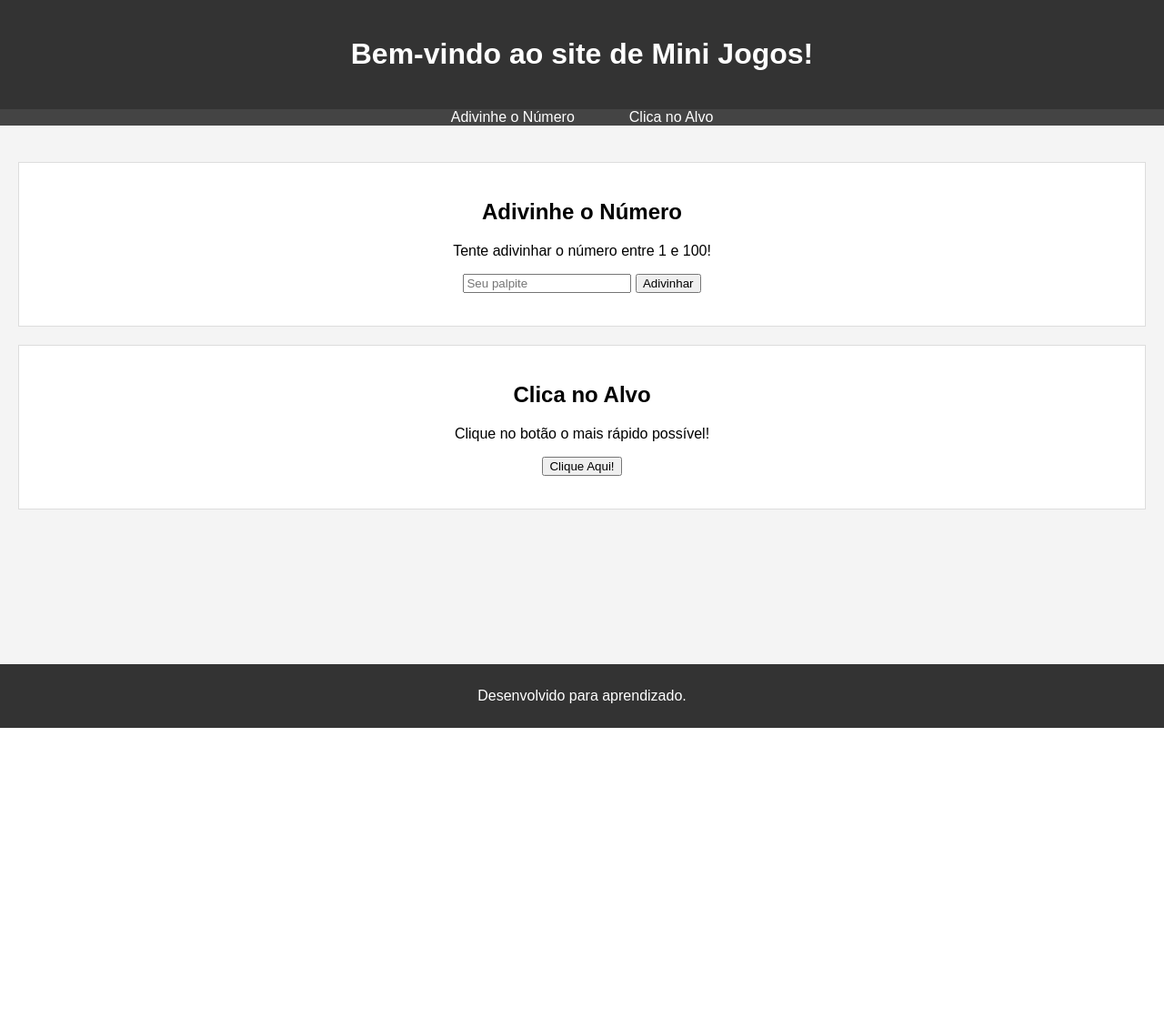
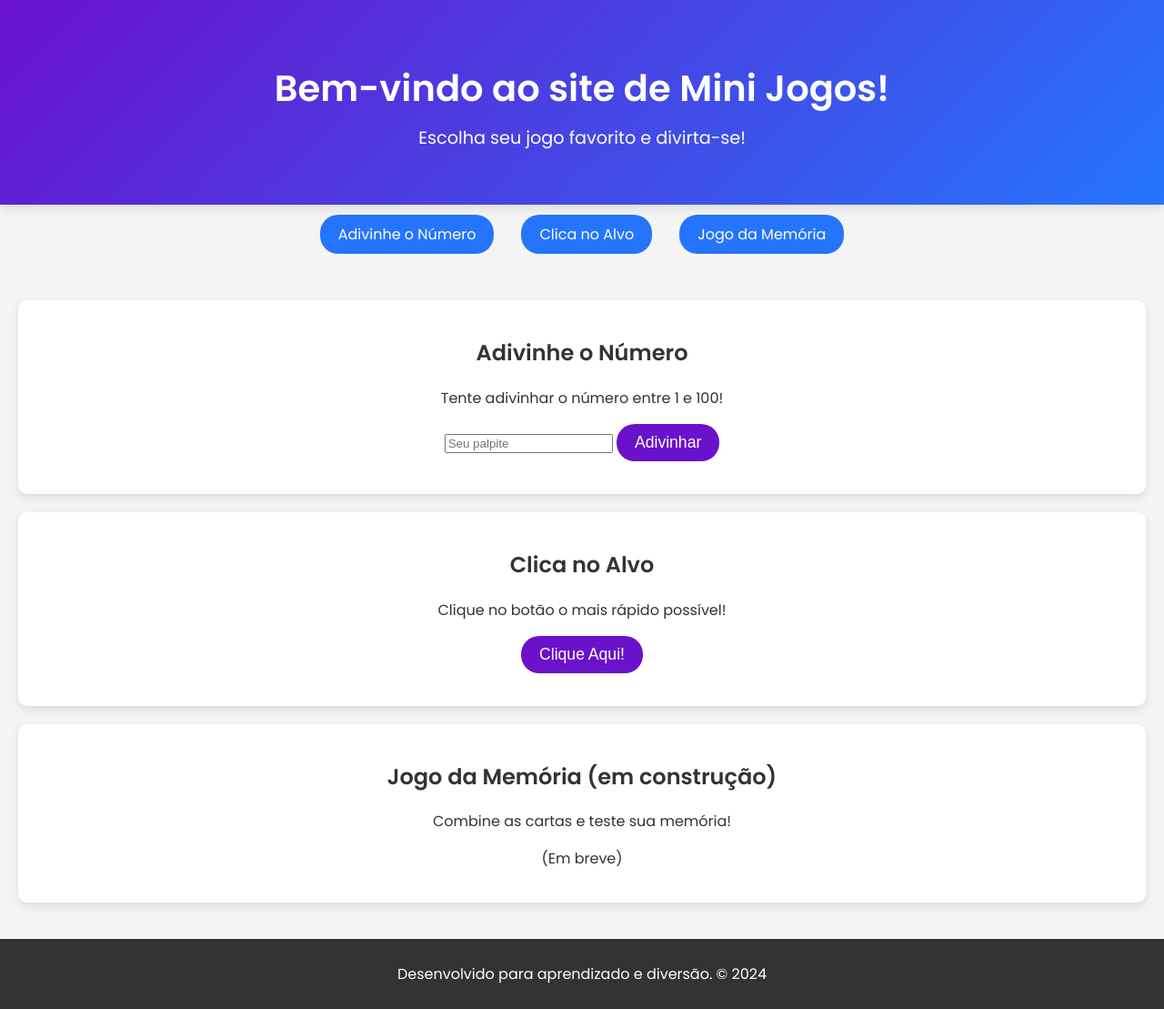
Before and after one commit to guxtinhahteste/minijogos, a PHP site: page / in a window 1280 px wide. Shown: the whole page at 91% size. Before the commit the page ends 800 px from the top, so only its background shows below. Run offline with PHP 8.4, Linux system fonts and the light colour scheme.

Commit message:
Add files via upload

```diff
--- a/index.html
+++ b/index.html
@@ -6,15 +6,18 @@
     <meta name="viewport" content="width=device-width, initial-scale=1.0">
     <title>Mini Jogos Interativos</title>
     <link rel="stylesheet" href="styles.css">
+    <link href="https://fonts.googleapis.com/css2?family=Poppins:wght@400;600&display=swap" rel="stylesheet">
 </head>
 <body>
     <header>
         <h1>Bem-vindo ao site de Mini Jogos!</h1>
+        <p>Escolha seu jogo favorito e divirta-se!</p>
     </header>
     <nav>
         <ul>
             <li><a href="#adivinhe-numero">Adivinhe o Número</a></li>
             <li><a href="#clica-alvo">Clica no Alvo</a></li>
+            <li><a href="#jogo-da-memoria">Jogo da Memória</a></li>
         </ul>
     </nav>
     <main>
@@ -32,10 +35,16 @@
             <button id="alvo" onclick="clicarAlvo()">Clique Aqui!</button>
             <p id="resultado-clique"></p>
         </section>
+
+        <section id="jogo-da-memoria">
+            <h2>Jogo da Memória (em construção)</h2>
+            <p>Combine as cartas e teste sua memória!</p>
+            <p>(Em breve)</p>
+        </section>
     </main>
 
     <footer>
-        <p>Desenvolvido para aprendizado.</p>
+        <p>Desenvolvido para aprendizado e diversão. © 2024</p>
     </footer>
 
     <script src="script.js"></script>
--- a/script.js
+++ b/script.js
@@ -8,10 +8,13 @@ function adivinheNumero() {
 
     if (palpite == numeroSecreto) {
         resultado.innerText = 'Parabéns! Você acertou!';
+        resultado.style.color = 'green';
     } else if (palpite < numeroSecreto) {
         resultado.innerText = 'Tente um número maior!';
+        resultado.style.color = 'blue';
     } else {
         resultado.innerText = 'Tente um número menor!';
+        resultado.style.color = 'red';
     }
 }
 
@@ -29,6 +32,7 @@ function clicarAlvo() {
         const tempoFim = new Date().getTime();
         const tempoTotal = (tempoFim - tempoInicio) / 1000;
         resultado.innerText = 'Você clicou em ' + tempoTotal + ' segundos!';
+        resultado.style.color = 'purple';
         alvo.innerText = 'Clique Aqui!';
         tempoInicio = null;
     }
--- a/styles.css
+++ b/styles.css
@@ -1,23 +1,34 @@
 
 body {
-    font-family: Arial, sans-serif;
+    font-family: 'Poppins', sans-serif;
     margin: 0;
     padding: 0;
     background-color: #f4f4f4;
     text-align: center;
+    color: #333;
 }
 
 header {
-    background-color: #333;
+    background: linear-gradient(135deg, #6a11cb, #2575fc);
     color: white;
-    padding: 20px 0;
+    padding: 40px 0;
+    box-shadow: 0 4px 10px rgba(0, 0, 0, 0.1);
+}
+
+header h1 {
+    font-size: 2.5em;
+    margin-bottom: 10px;
+}
+
+header p {
+    font-size: 1.2em;
+    margin-top: 0;
 }
 
 nav ul {
     list-style: none;
     padding: 0;
-    background-color: #444;
-    margin: 0;
+    margin: 20px 0;
     display: flex;
     justify-content: center;
 }
@@ -29,11 +40,14 @@ nav ul li {
 nav ul li a {
     color: white;
     text-decoration: none;
-    padding: 15px;
+    padding: 10px 20px;
+    background-color: #2575fc;
+    border-radius: 20px;
+    transition: background-color 0.3s;
 }
 
 nav ul li a:hover {
-    background-color: #555;
+    background-color: #6a11cb;
 }
 
 main {
@@ -43,15 +57,38 @@ main {
 section {
     margin: 20px 0;
     padding: 20px;
-    border: 1px solid #ddd;
+    border-radius: 10px;
     background-color: #fff;
+    box-shadow: 0 4px 10px rgba(0, 0, 0, 0.1);
+    transition: transform 0.3s;
+}
+
+section:hover {
+    transform: scale(1.05);
+}
+
+button {
+    background-color: #6a11cb;
+    color: white;
+    border: none;
+    padding: 10px 20px;
+    border-radius: 20px;
+    font-size: 1.1em;
+    cursor: pointer;
+    transition: background-color 0.3s, transform 0.3s;
+}
+
+button:hover {
+    background-color: #2575fc;
+    transform: scale(1.1);
 }
 
 footer {
     background-color: #333;
     color: white;
     padding: 10px 0;
-    position: fixed;
+    position: relative;
     width: 100%;
     bottom: 0;
+    text-align: center;
 }
```
